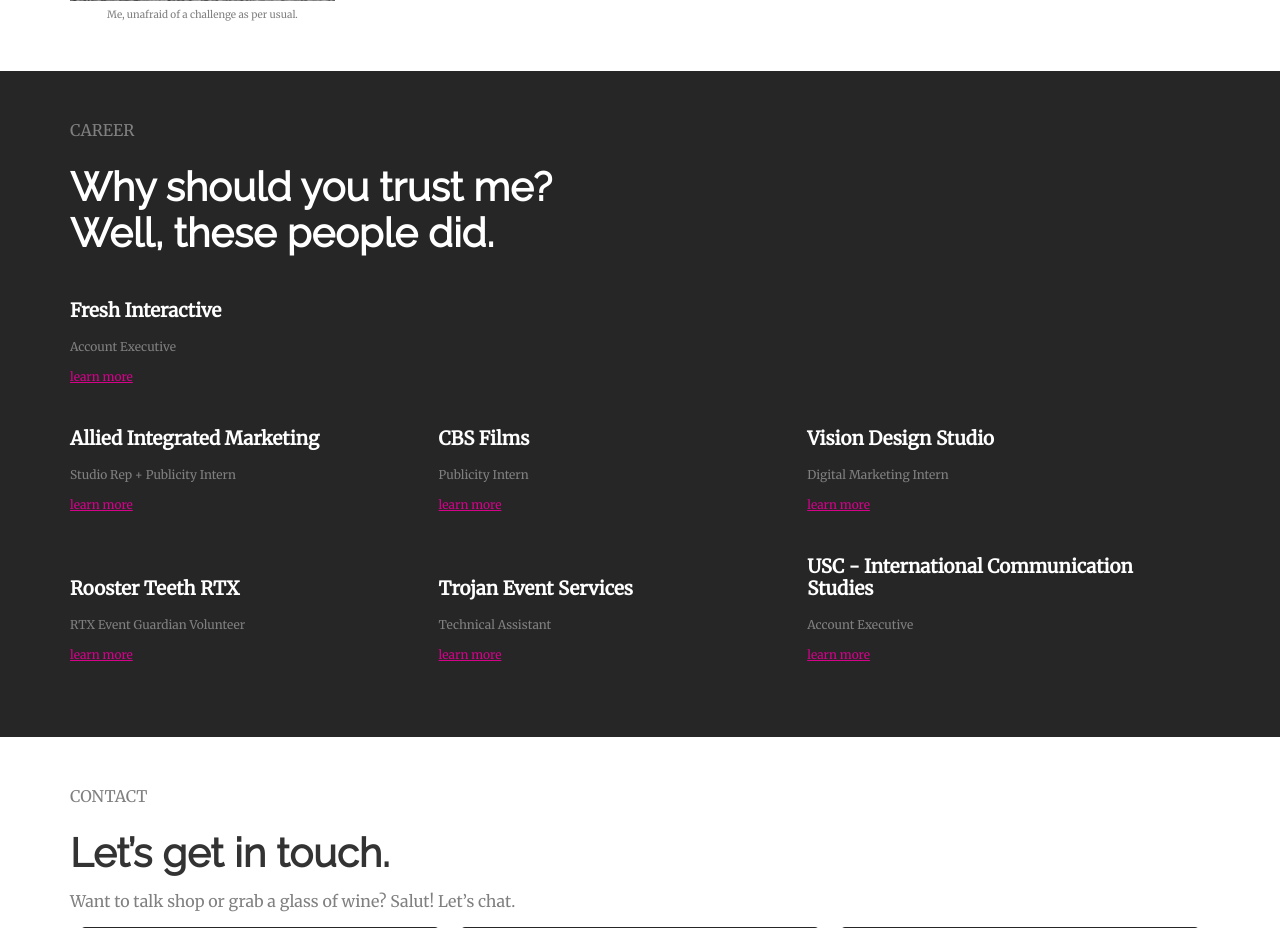
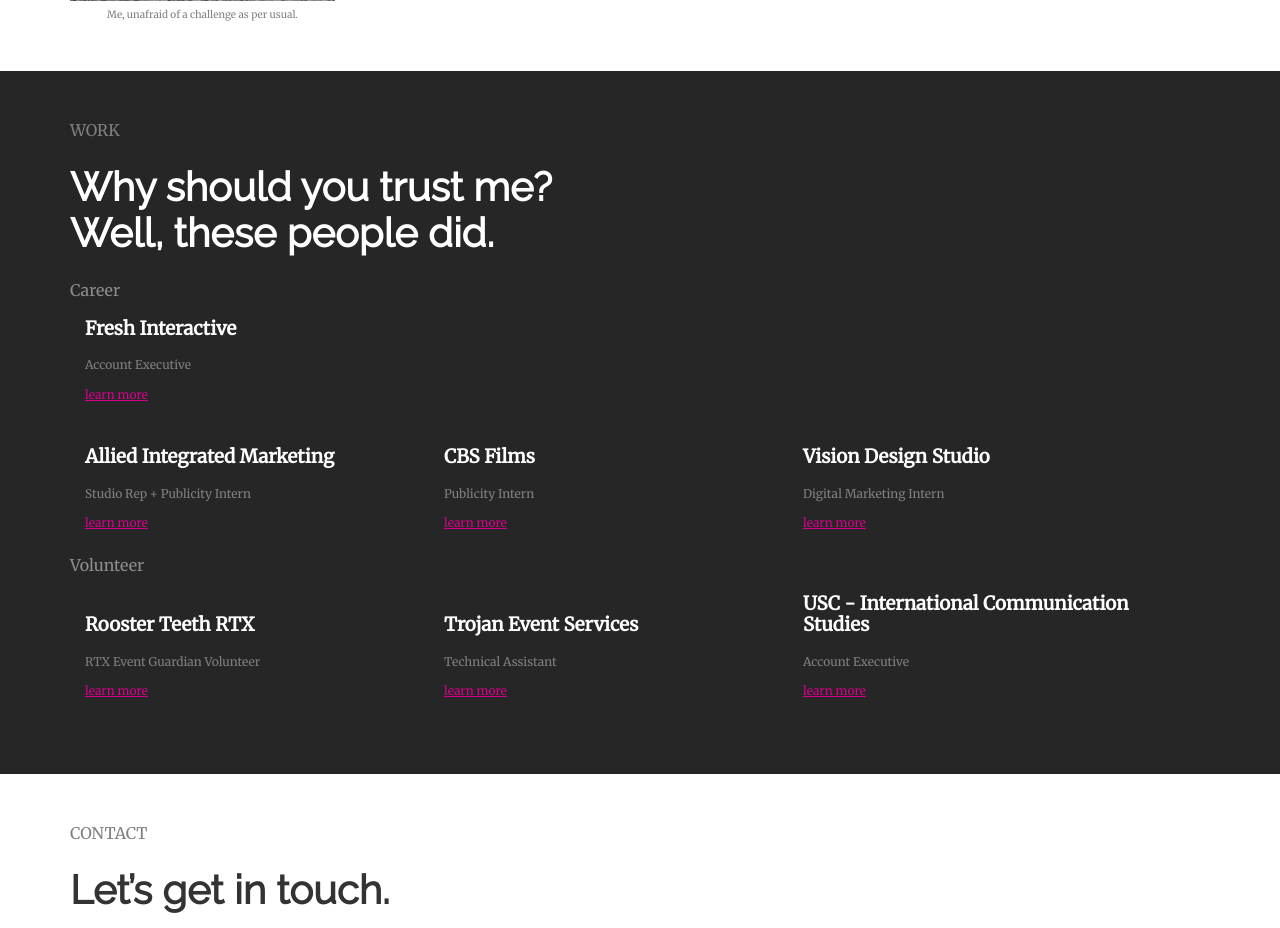
Before and after one commit to sowhatdoido/theemilyjones, a web app: file index.html in a window 1280 px wide. Shown: the part 1235-2163 px from the top of the page. Run offline with its HTML, style and script files only (its server is not run), Linux system fonts and the light colour scheme; some libraries are stand-ins or nearby versions.

Commit message:
Adjust work section

```diff
--- a/assets/css/main.css
+++ b/assets/css/main.css
@@ -229,8 +229,12 @@
     font-size: 40px;
     margin-bottom: 25px;
 }
+.work .work__heading {
+    color: #8e8e8e;
+}
 .work .work__row {
     position: relative;
+    padding: 0 15px;
 }
 .work .work__listing {
     width: 100%;
--- a/index.html
+++ b/index.html
@@ -77,8 +77,9 @@
     </div>
     <div class="section work">
         <div class="section__content">
-            <span class="section__heading">Career</span>
+            <span class="section__heading">Work</span>
             <h2>Why should you trust me? <br /> Well, these people did.</h2>
+            <span class="work__heading">Career</span>
             <div class="work__row">
                 <div class="work__listing">
                     <h3>Fresh Interactive</h3>
@@ -103,6 +104,7 @@
                     <a href="#">learn more</a>
                 </div>
             </div>
+            <span class="work__heading">Volunteer</span>
             <div class="work__row">
                 <div class="work__listing">
                     <h3>Rooster Teeth RTX</h3>
```
